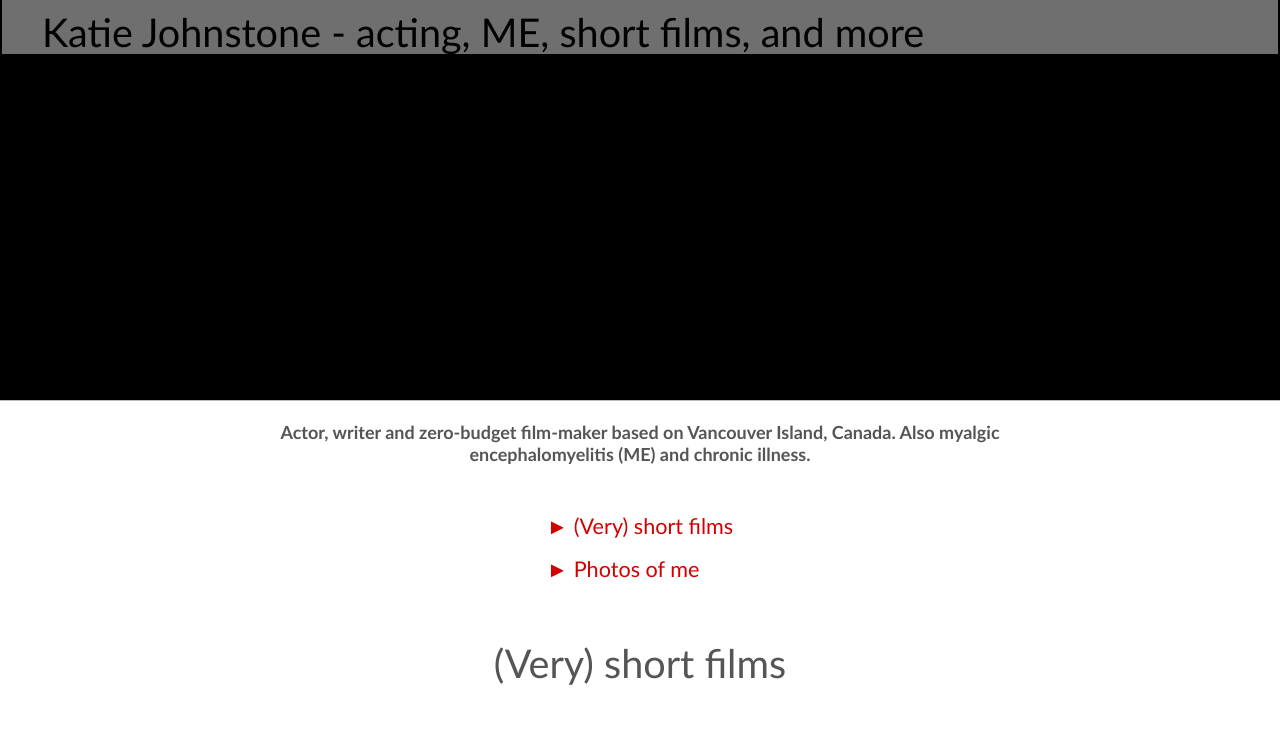
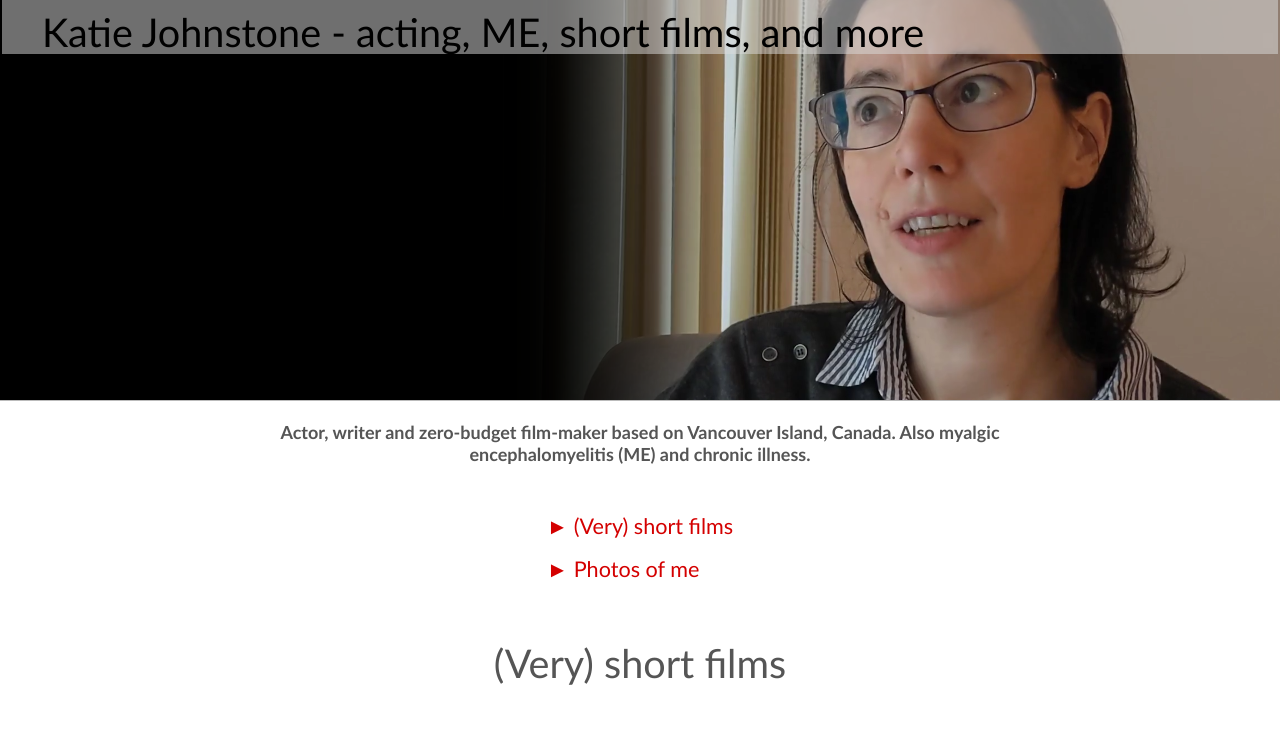
Before and after one commit to KatieJo1978/home, a plain HTML site: page index.html in a window 1280 px wide. Shown: the top 732 px of the page. Drawn offline with Linux system fonts and the light colour scheme.

Commit message:
xXasdf^ ^X xXX

```diff
--- a/index.html
+++ b/index.html
@@ -6,7 +6,7 @@
 <meta http-equiv="Expires" content="0">
 <title>Katie Johnstone</title>
 <meta name="description" content="ME, acting, short films">
-<link rel="icon" type="image/svg" href="icon.png">
+<link rel="icon" type="image/svg" href="images/icon.png">
 
 <link type="text/css" media="screen" rel="stylesheet" href="style.css">
 
@@ -49,10 +49,10 @@ Actor, writer and zero-budget film-maker based on Vancouver Island, Canada. Also
 
 <iframe src="https://www.youtube.com/embed/T7SNCoqw5oA" title="&quot;Alternate&quot; - 3 minute film" frameborder="0" allow="accelerometer; autoplay; clipboard-write; encrypted-media; gyroscope; picture-in-picture; web-share" referrerpolicy="strict-origin-when-cross-origin" allowfullscreen></iframe>
 
-/*
+<!--
 <h2>Photos of me</h2>
 <img src="FIXME" />
-*/
+-->
 
 <p class="backToTop">
 <a href="#title" title="Return to the top of the page">top<span class="bigger">⇑</span></a>
--- a/style.css
+++ b/style.css
@@ -50,7 +50,7 @@ li {
 #title {
     height:400px;
     background-color: #000;
-    background-image: url("foo-869x600.png");
+    background-image: url("images/foo-869x600.png");
     background-size: 869px 600px;
     background-repeat: no-repeat;
     background-position: right;
```
